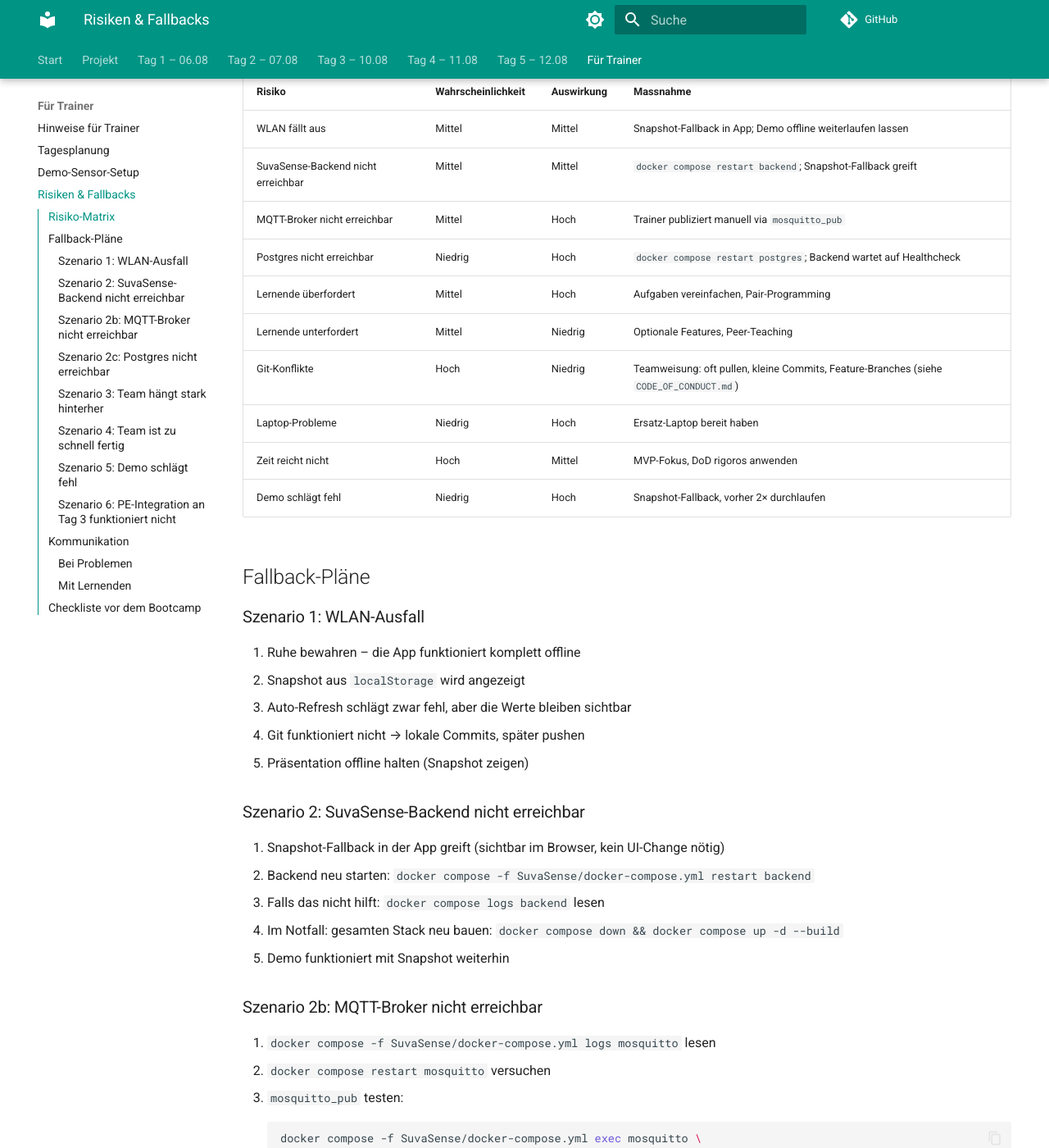
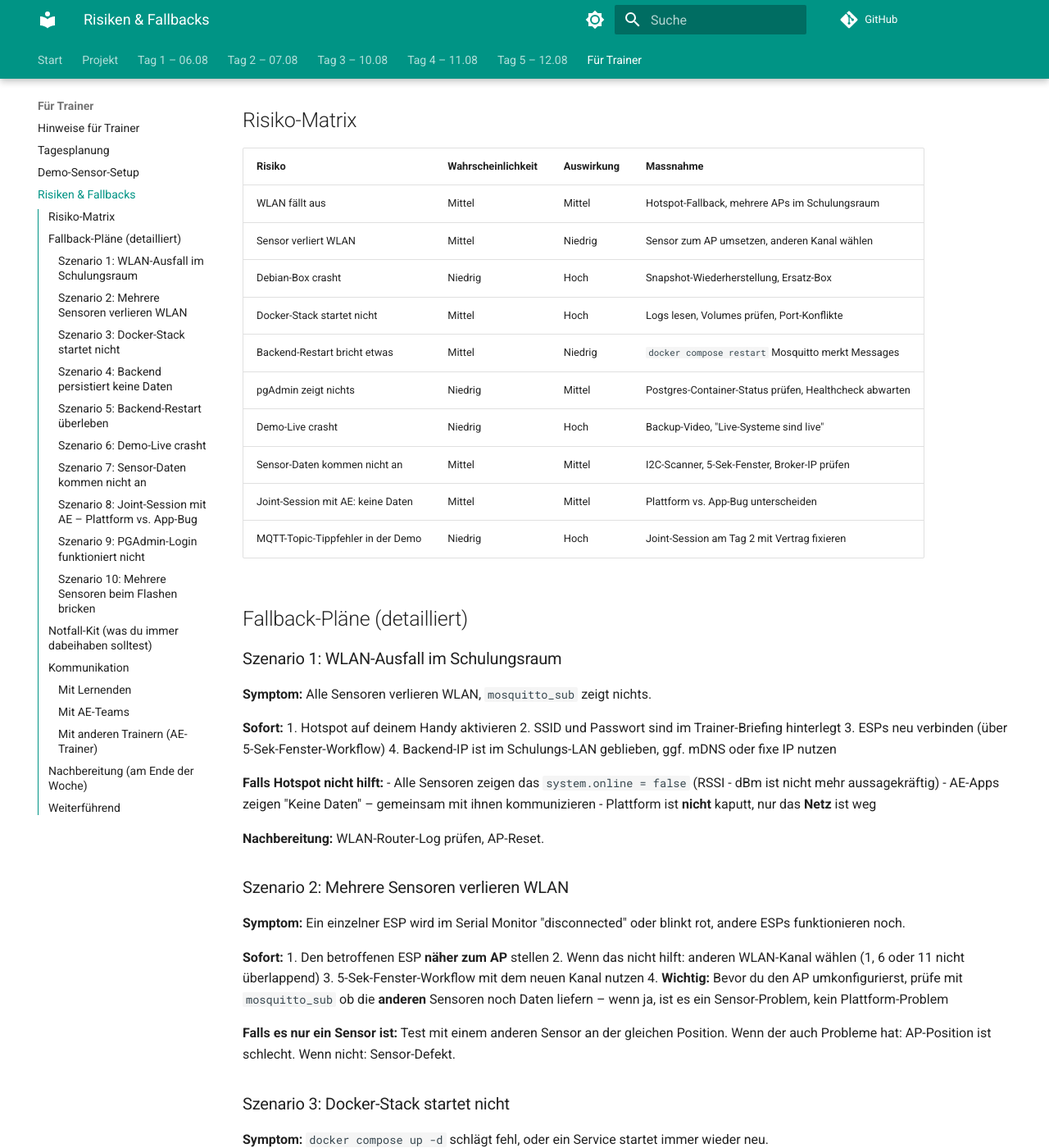
Before and after one commit to HeiligerG/ae-raumklima-bootcamp, an MkDocs documentation site: the page built from docs/trainer/risiken-und-fallbacks.md, in a window 1280 px wide and 1400 px high, scrolled down 190 px. Shown: the whole window at 82% size. Built offline with MkDocs 1.6.1 and Material for MkDocs 9.7.7, drawn with Linux system fonts in a browser that asks for light colours; comment, search, counter and statistics services are not loaded; some of the changed text lies outside the part shown.

Commit message:
docs(trainer): Risiken und Fallbacks (detailliert)
10-Szenario-Fallback-Plan mit:
- Risiko-Matrix (10 Risiken mit Wahrscheinlichkeit, Auswirkung, Massnahme)
- 10 detaillierte Szenarien mit Diagnose-Schritten und Loesungen
  (WLAN-Ausfall, Sensoren ohne WLAN, Docker-Stack, Backend,
  Restart, Live-Crash, Sensor-Daten, Joint-Session, pgAdmin-
  Login, Flash-Brick)
- Notfall-Kit (Ersatz-Hardware, Hotspot, Snapshot, Backup-
  Video, Drucker)
- Kommunikations-Hinweise (Lernende, AE-Teams, andere
  Trainer)
- Nachbereitung-Checkliste

Pro Szenario: Symptom -> Sofort-Massnahmen -> Diagnose-
Kaskade -> Tabelle mit haeufigen Fehlermeldungen ->
Loesungen.

Wichtige Hinweise:
- 'localhost' ist der ESP32 selbst, NICHT die Debian-Box
- Mosquitto persistence true default = Messages ueberleben
  Backend-Restart
- Snapshot + pg_dump + Backup-Video vor Tag 4 Demo

````diff
--- a/docs/trainer/risiken-und-fallbacks.md
+++ b/docs/trainer/risiken-und-fallbacks.md
@@ -1,123 +1,322 @@
 # Risiken & Fallbacks
+
+Diese Seite ist die **detaillierte Szenario-Sammlung**: was
+kann in welcher Phase kaputtgehen, und was tust du dann? Du
+kennst die Theorie aus [Hinweise](hinweise.md) und den Plan aus
+[Tagesplanung](tagesplanung.md) – hier geht's um **Konkretes
+Feuerlöschen**.
 
 ## Risiko-Matrix
 
 | Risiko | Wahrscheinlichkeit | Auswirkung | Massnahme |
 |--------|-------------------|-----------|-----------|
-| WLAN fällt aus | Mittel | Mittel | Snapshot-Fallback in App; Demo offline weiterlaufen lassen |
-| SuvaSense-Backend nicht erreichbar | Mittel | Mittel | `docker compose restart backend`; Snapshot-Fallback greift |
-| MQTT-Broker nicht erreichbar | Mittel | Hoch | Trainer publiziert manuell via `mosquitto_pub` |
-| Postgres nicht erreichbar | Niedrig | Hoch | `docker compose restart postgres`; Backend wartet auf Healthcheck |
-| Lernende überfordert | Mittel | Hoch | Aufgaben vereinfachen, Pair-Programming |
-| Lernende unterfordert | Mittel | Niedrig | Optionale Features, Peer-Teaching |
-| Git-Konflikte | Hoch | Niedrig | Teamweisung: oft pullen, kleine Commits, Feature-Branches (siehe `CODE_OF_CONDUCT.md`) |
-| Laptop-Probleme | Niedrig | Hoch | Ersatz-Laptop bereit haben |
-| Zeit reicht nicht | Hoch | Mittel | MVP-Fokus, DoD rigoros anwenden |
-| Demo schlägt fehl | Niedrig | Hoch | Snapshot-Fallback, vorher 2× durchlaufen |
+| WLAN fällt aus | Mittel | Mittel | Hotspot-Fallback, mehrere APs im Schulungsraum |
+| Sensor verliert WLAN | Mittel | Niedrig | Sensor zum AP umsetzen, anderen Kanal wählen |
+| Debian-Box crasht | Niedrig | Hoch | Snapshot-Wiederherstellung, Ersatz-Box |
+| Docker-Stack startet nicht | Mittel | Hoch | Logs lesen, Volumes prüfen, Port-Konflikte |
+| Backend-Restart bricht etwas | Mittel | Niedrig | `docker compose restart` Mosquitto merkt Messages |
+| pgAdmin zeigt nichts | Niedrig | Mittel | Postgres-Container-Status prüfen, Healthcheck abwarten |
+| Demo-Live crasht | Niedrig | Hoch | Backup-Video, "Live-Systeme sind live" |
+| Sensor-Daten kommen nicht an | Mittel | Mittel | I2C-Scanner, 5-Sek-Fenster, Broker-IP prüfen |
+| Joint-Session mit AE: keine Daten | Mittel | Mittel | Plattform vs. App-Bug unterscheiden |
+| MQTT-Topic-Tippfehler in der Demo | Niedrig | Hoch | Joint-Session am Tag 2 mit Vertrag fixieren |
 
-## Fallback-Pläne
+## Fallback-Pläne (detailliert)
 
-### Szenario 1: WLAN-Ausfall
+### Szenario 1: WLAN-Ausfall im Schulungsraum
 
-1. Ruhe bewahren – die App funktioniert komplett offline
-2. Snapshot aus `localStorage` wird angezeigt
-3. Auto-Refresh schlägt zwar fehl, aber die Werte bleiben sichtbar
-4. Git funktioniert nicht → lokale Commits, später pushen
-5. Präsentation offline halten (Snapshot zeigen)
+**Symptom:** Alle Sensoren verlieren WLAN, `mosquitto_sub` zeigt
+nichts.
 
-### Szenario 2: SuvaSense-Backend nicht erreichbar
+**Sofort:**
+1. Hotspot auf deinem Handy aktivieren
+2. SSID und Passwort sind im Trainer-Briefing hinterlegt
+3. ESPs neu verbinden (über 5-Sek-Fenster-Workflow)
+4. Backend-IP ist im Schulungs-LAN geblieben, ggf. mDNS oder
+   fixe IP nutzen
 
-1. Snapshot-Fallback in der App greift (sichtbar im Browser, kein UI-Change nötig)
-2. Backend neu starten: `docker compose -f SuvaSense/docker-compose.yml restart backend`
-3. Falls das nicht hilft: `docker compose logs backend` lesen
-4. Im Notfall: gesamten Stack neu bauen: `docker compose down && docker compose up -d --build`
-5. Demo funktioniert mit Snapshot weiterhin
+**Falls Hotspot nicht hilft:**
+- Alle Sensoren zeigen das `system.online = false` (RSSI -
+  dBm ist nicht mehr aussagekräftig)
+- AE-Apps zeigen "Keine Daten" – gemeinsam mit ihnen
+  kommunizieren
+- Plattform ist **nicht** kaputt, nur das **Netz** ist weg
 
-### Szenario 2b: MQTT-Broker nicht erreichbar
+**Nachbereitung:** WLAN-Router-Log prüfen, AP-Reset.
 
-1. `docker compose -f SuvaSense/docker-compose.yml logs mosquitto` lesen
-2. `docker compose restart mosquitto` versuchen
-3. `mosquitto_pub` testen:
+### Szenario 2: Mehrere Sensoren verlieren WLAN
+
+**Symptom:** Ein einzelner ESP wird im Serial Monitor "disconnected"
+oder blinkt rot, andere ESPs funktionieren noch.
+
+**Sofort:**
+1. Den betroffenen ESP **näher zum AP** stellen
+2. Wenn das nicht hilft: anderen WLAN-Kanal wählen (1, 6 oder 11
+   nicht überlappend)
+3. 5-Sek-Fenster-Workflow mit dem neuen Kanal nutzen
+4. **Wichtig:** Bevor du den AP umkonfigurierst, prüfe mit
+   `mosquitto_sub` ob die **anderen** Sensoren noch Daten
+   liefern – wenn ja, ist es ein Sensor-Problem, kein
+   Plattform-Problem
+
+**Falls es nur ein Sensor ist:** Test mit einem anderen Sensor
+an der gleichen Position. Wenn der auch Probleme hat: AP-Position
+ist schlecht. Wenn nicht: Sensor-Defekt.
+
+### Szenario 3: Docker-Stack startet nicht
+
+**Symptom:** `docker compose up -d` schlägt fehl, oder ein Service
+startet immer wieder neu.
+
+**Diagnose-Schritte (in Reihenfolge):**
+
+```bash
+# Welcher Service hat das Problem?
+docker compose ps
+
+# Was sagt der Log?
+docker compose logs --tail=50 <service>
+
+# Ist der Port frei?
+sudo lsof -i :8080      # oder welcher Port auch immer
+sudo lsof -i :1883
+```
+
+**Häufige Ursachen:**
+
+| Fehler im Log | Ursache | Lösung |
+|---|---|---|
+| `bind: address already in use` | Port belegt | anderen Port in `docker-compose.yml` wählen |
+| `volume ... is in use` | Alter Container existiert noch | `docker compose down --volumes` (Daten weg!) oder nur `--remove-orphans` |
+| `connection to database failed` | Postgres nicht ready | 10 s warten, neu versuchen |
+| `permission denied` | Docker-Daemon nicht zugänglich | `sudo usermod -aG docker $USER` und neu einloggen |
+| `image not found` | `docker compose pull` vergessen | `docker compose pull` |
+
+**Im schlimmsten Fall:** Snapshot der VM wiederherstellen (vorher
+gemachter Snapshot, falls vorhanden).
+
+### Szenario 4: Backend persistiert keine Daten
+
+**Symptom:** `mosquitto_sub` zeigt Messages, aber `pgAdmin` zeigt
+keine neuen Zeilen in `readings`.
+
+**Diagnose:**
+
+```bash
+# Was sagt der Backend-Log?
+docker compose logs --tail=100 backend | grep -E "ingest|error|ERROR"
+```
+
+**Häufige Log-Meldungen:**
+
+| Meldung | Ursache | Lösung |
+|---|---|---|
+| `ingest ok serial=...` | Funktioniert! | Backend ist OK, prüfe pgAdmin-Refresh |
+| `ingest error: missing bme680` | MQTT-Payload ohne bme680 | Sensor-Konfiguration prüfen |
+| `JSON parse error` | Payload ist kein gültiges JSON | Sensor sendet Müll, neu flashen |
+| `DB connection refused` | Postgres nicht erreichbar | `docker compose ps postgres` |
+| `constraint violation` | DB-Constraint greift | `docker compose exec postgres psql ...` |
+
+### Szenario 5: Backend-Restart überleben
+
+**Symptom:** `docker compose restart backend` ist nötig, aber die
+Lernenden haben Angst um Datenverlust.
+
+**Beruhigung:** Mosquitto speichert Messages im RAM
+(`persistence true` muss gesetzt sein, default ist es). Nach
+dem Backend-Restart holt das Backend die wartenden Messages ab.
+
+**Test-Sequenz:**
+
+```bash
+# 1. Backend stoppen
+docker compose stop backend
+
+# 2. mosquitto_sub zeigt keine neuen Messages mehr
+mosquitto_sub -t 'suva/+/data' -v  # zeigt Messages aus dem RAM
+
+# 3. Sensor publishen lassen (z. B. 3 Messages)
+
+# 4. Backend wieder starten
+docker compose start backend
+
+# 5. Backend-Log zeigt "ingest ok" für die 3 verpassten Messages
+docker compose logs --tail=20 backend
+```
+
+**Falls `persistence false`:** Messages gehen verloren. Lösung:
+in `mosquitto.conf` `persistence true` setzen, Container neu
+starten.
+
+### Szenario 6: Demo-Live crasht
+
+**Vorbereitung (immer am Tag 4 Vormittag):**
+
+- Backup-Video aufnehmen (30–60 s, alle wichtigen Live-Szenen)
+- Backup-Video auf dem Desktop verfügbar
+- Probe-Demo gehalten (ohne Crash)
+
+**Wenn es live crasht:**
+
+1. **Ruhe bewahren**, nicht hektisch werden
+2. "Live-Systeme sind live" – kurz erklären, was passiert ist
+3. Backup-Video zeigen, **nicht** versuchen, den Fehler live zu
+   fixen
+4. **Nach der Show:** gemeinsam debuggen, Snapshot wiederherstellen
+   wenn nötig
+
+**Was du NICHT tust:**
+
+- ❌ Live-Debugging vor dem Publikum (ablenkend, langwierig)
+- ❌ Den Fehler kleinreden ("ist nur ein kleines Problem")
+- ❌ Schuldzuweisungen (an AE-Teams, an die Lernenden, an die
+  Plattform – erst debuggen, dann analysieren)
+
+### Szenario 7: Sensor-Daten kommen nicht an
+
+**Symptom:** Serial Monitor zeigt `Published`, aber `mosquitto_sub`
+zeigt nichts.
+
+**Diagnose-Kaskade:**
+
+1. **Broker erreichbar?**
    ```bash
-   docker compose -f SuvaSense/docker-compose.yml exec mosquitto \
-     mosquitto_pub -t suva/DEMO-001/data -m '{"bme680":{"temp":22,"hum":50,"press":1013,"gas":100}}'
+   # Vom Sensor-Laptop oder der Debian-Box
+   mosquitto_sub -t 'suva/SN12345/data' -v
+   # Wenn nichts kommt: Broker down oder falsches Topic
    ```
-4. Falls Messages ankommen aber nicht im Backend ankommen: Backend subscribt nicht → `docker compose restart backend`
 
-### Szenario 2c: Postgres nicht erreichbar
+2. **Broker akzeptiert Messages?**
+   ```bash
+   mosquitto_pub -t suva/TEST-001/data -m '{"bme680":{"temp":22,"hum":50}}'
+   mosquitto_sub -t 'suva/+/data' -v
+   # Wenn TEST-001 erscheint: Broker OK, Sensor-Problem
+   ```
 
-1. `docker compose -f SuvaSense/docker-compose.yml logs postgres`
-2. Häufig: Disk voll → `docker system prune` (vorsichtig!)
-3. Oder: `docker compose down postgres && docker compose up -d postgres` (Daten bleiben im Volume)
-4. Im Notfall: `docker compose down -v` (Daten weg!) – nur als letzte Option
+3. **Sensor konfiguriert?**
+   ```
+   # Im 5-Sek-Fenster nach Reset
+   {"action":"status"}
+   {"action":"set","target":"broker","value":"tcp://<deine-debian-ip>:1883"}
+   {"action":"reboot"}
+   ```
 
-### Szenario 3: Team hängt stark hinterher
+4. **Falsche Broker-Adresse?**
+   ```
+   {"action":"set","target":"broker","value":"tcp://localhost:1883"}
+   ```
+   `localhost` ist der ESP32 selbst, nicht die Debian-Box!
 
-1. Fokus auf absolutes Minimum:
-    - Dashboard mit statischen Werten (Tag 1)
-    - Daten aus JSON laden (Tag 2)
-    - Status anzeigen (Tag 2)
-    - Admin-Seite weglassen
-    - Verlauf stark vereinfachen (nur 3 Push-Bundles)
-2. **Optional-Block an Tag 4 streichen**, stattdessen weiter am Pflichtumfang arbeiten
-3. Zusätzliches Coaching (Trainer setzt sich 20 Min. dazu)
-4. Code-Qualität nicht erzwingen – Hauptsache es funktioniert
+5. **WLAN-Problem?** RSSI im Serial Monitor prüfen. Wenn RSSI
+   > -80 dBm, ist die Verbindung instabil.
 
-!!! warning "Bugfix-Phase hat Vorrang vor Optional-Block"
-    Wenn am Tag 4 um 12:00 (Ende Testen) noch offene Bugs in der Pflicht bestehen, wird der **Optional-Block gestrichen** und die Bugfix-Zeit verlängert. Lieber eine App ohne Charts/Dark-Mode, die im Demo nicht crasht, als eine App mit allem, die bei der Präsentation versagt. Die 30-min Demo-Vorbereitung um 14:30 ist nicht verhandelbar.
+### Szenario 8: Joint-Session mit AE – Plattform vs. App-Bug
 
-### Szenario 4: Team ist zu schnell fertig
+**Symptom:** AE-App zeigt "Keine Daten", aber `mosquitto_sub` und
+pgAdmin zeigen Daten.
 
-1. Optionale Features anbieten:
-    - Dark Mode (schnell, sichtbar)
-    - Diagramm (anspruchsvoll, cool)
-    - Auto-Refresh (technisch interessant)
-    - Online-Indikator (SuvaSense-spezifisch)
-    - Weitere Sensortypen anzeigen (Lux aus VEML7700)
-2. Peer-Teaching: Dieses Team hilft einem langsameren Team
-3. Eigene Ideen umsetzen lassen
+**Diagnose-Hierarchie:**
 
-### Szenario 5: Demo schlägt fehl
+1. **AE-Apps haben falsche API-URL?** → Trainer fragt nach,
+   gemeinsam prüfen
+2. **AE-Apps haben falsche Seriennummer?** → wie oben
+3. **CORS-Problem?** → Backend-Log zeigt CORS-Rejects
+4. **Snapshot-Fallback läuft mit alten Daten?** → Browser-Refresh
+   erzwingen
 
-1. **Vorbeugen**: Snapshot-Fallback funktioniert garantiert
-2. **Vorbeugen**: Jedes Team läuft 2× Probe-Demo (inkl. Snapshot-Demo: WLAN trennen)
-3. Wenn doch: Trainer moderiert («zeigt uns einfach den Code»)
-4. Positiv bleiben: Beim nächsten Mal klappt's
+**Wenn die Plattform OK ist, aber AE-App nicht:**
 
-### Szenario 6: PE-Integration an Tag 3 funktioniert nicht
+- "Das ist gut, dann wissen wir, dass die Plattform
+  funktioniert. Deine App hat einen Bug – schau im
+  Browser-Console-Log nach Fehlern."
+- Lass das AE-Team selbst debuggen, du coachst nur
 
-1. AE-Lernende zeigen App gegen Snapshot-Fallback – Demo-tauglich
-2. PE-Team zeigt ESP + MQTT-Publishes separat
-3. Trainer publiziert **manuell** via `mosquitto_pub` und demonstriert so den Live-Datenfluss
-4. **Niemand muss «die eine Live-Integration» zeigen** – das ist ein Bonus, nicht die Pflicht
-5. Snapshot-Fallback ist die eigentliche Demo-Heldentat
+**Wenn die Plattform down ist (durch dich verursacht):**
+
+- Ehrlich sein: "Sorry, ich teste gerade, kurze Pause"
+- Debugge im Hintergrund, kommuniziere Status
+- Backup-Video zeigen
+
+### Szenario 9: PGAdmin-Login funktioniert nicht
+
+**Symptom:** pgAdmin zeigt "Invalid email or password" trotz
+korrekter Eingabe.
+
+**Diagnose:**
+
+```bash
+# Läuft pgAdmin?
+docker compose ps pgadmin
+
+# Welche Credentials hat der Trainer im .env gesetzt?
+docker compose exec pgadmin env | grep -i password
+```
+
+**Häufige Ursache:** Trainer hat `PGADMIN_DEFAULT_PASSWORD` im
+`.env` nicht gesetzt. Lösung: `.env` bearbeiten, Container neu
+starten.
+
+### Szenario 10: Mehrere Sensoren beim Flashen bricken
+
+**Symptom:** ESP32 reagiert nach Flash-Versuch nicht mehr, kein
+Serial-Monitor-Output.
+
+**Lösung:**
+
+1. USB-Kabel tauschen (manche Kabel sind nur Ladekabel, keine
+   Datenkabel)
+2. USB-Port direkt am Laptop (nicht über Hub)
+3. ESP32 kurz vom Strom trennen, wieder einstecken
+4. **Bootloader-Modus** manuell auslösen: GPIO0 mit GND
+   verbinden, USB einstecken, dann wieder trennen
+5. Im schlimmsten Fall: ESP32 ist kaputt, Ersatz-Sensor aus der
+   Schublade
+
+## Notfall-Kit (was du immer dabeihaben solltest)
+
+- [ ] **Ersatz-ESP32** (mindestens 1 Stück, in Schublade)
+- [ ] **Ersatz-USB-Kabel** (Datenkabel, nicht nur Ladekabel)
+- [ ] **Mobiler Hotspot** (Hotspot auf Handy aktivieren können)
+- [ ] **VM-Snapshot** (vor Tag 3, 4 erstellen)
+- [ ] **`pg_dump` der DB** (vor Tag 3, 4 erstellen)
+- [ ] **Backup-Video** (vor Tag 4 Demo aufnehmen)
+- [ ] **Drucker** der AE-Datenvertrag-Skizze (für die Joint-Session)
 
 ## Kommunikation
 
-### Bei Problemen
-
-- Immer transparent kommunizieren
-- Keine Panik verbreiten
-- Lösungen anbieten, nicht Probleme beschreiben
-- Positiv framen: «Das ist eine gute Gelegenheit, den Snapshot-Fallback zu zeigen»
-
 ### Mit Lernenden
 
-- «Das ist normal, das passiert jedem am Anfang»
-- «Genau dafür haben wir den Snapshot-Fallback»
-- «Fehler sind gut – daran lernt man am meisten»
+- **Ehrlich** – "Ja, X ist kaputt, wir arbeiten dran"
+- **Nicht dramatisieren** – "Ist im Bootcamp normal, machen wir
+  in den Griff"
+- **Nachvollziehbar** – "Was siehst du? Was hast du probiert?"
 
-## Checkliste vor dem Bootcamp
+### Mit AE-Teams
 
-- [ ] Daten-Seed für `data.json` ist vorbereitet (JSON validiert, Push-Bundle-Schema)
-- [ ] **Drei Repositories** sind lokal geklont und auf dem neusten Stand
-- [ ] **SuvaSense-Stack wurde getestet** (`docker compose up -d --build`, dann `curl http://localhost:8080/health`)
-- [ ] **Demo-Sensor wurde getestet** (`mosquitto_pub` einer Test-Message, im Backend-Log sichtbar)
-- [ ] pgAdmin ist erreichbar (`http://localhost:5050`)
-- [ ] API-URL und Demo-Seriennummer stehen im Trainer-Briefing
-- [ ] WLAN ist stabil (Laptops können den SuvaSense-Host erreichen)
-- [ ] Beamer funktioniert
-- [ ] Ersatz-Laptop ist bereit
-- [ ] VS Code + Extensions sind auf dem neusten Stand
-- [ ] Grill ist organisiert (Tag 5)
-- [ ] Getränke sind organisiert
+- **Plattform-Status proaktiv kommunizieren** – "Unser Backend
+  ist gerade nicht erreichbar, wir restarten gleich"
+- **Bei Joint-Sessions** – im Voraus klären, wann wer Support
+  leistet
+- **Nach der Show** – gemeinsam feiern oder debuggen, je nach
+  Ergebnis
+
+### Mit anderen Trainern (AE-Trainer)
+
+- **Synchronisiert bleiben** – "Wir probieren gerade X, was
+  braucht ihr von uns?"
+- **Klare Aufgabenverteilung** – du kümmerst dich um Plattform,
+  der AE-Trainer um die Apps
+
+## Nachbereitung (am Ende der Woche)
+
+- [ ] Was lief gut? → Lessons Learned
+- [ ] Was lief nicht? → Verbesserungen für nächste Iteration
+- [ ] Doku-Issues / PRs aufsammeln
+- [ ] Snapshot der finalen VM behalten
+- [ ] Trainer-Notizen an Nachfolger übergeben
+
+## Weiterführend
+
+- [Hinweise](hinweise.md) – Grundhaltung, Frag-Hierarchie
+- [Tagesplanung](tagesplanung.md) – Tag-für-Tag-Plan
+- `Test-Frontend/pe-loesungen/` – Referenz-Lösungen für 1:1-Coaching
````
